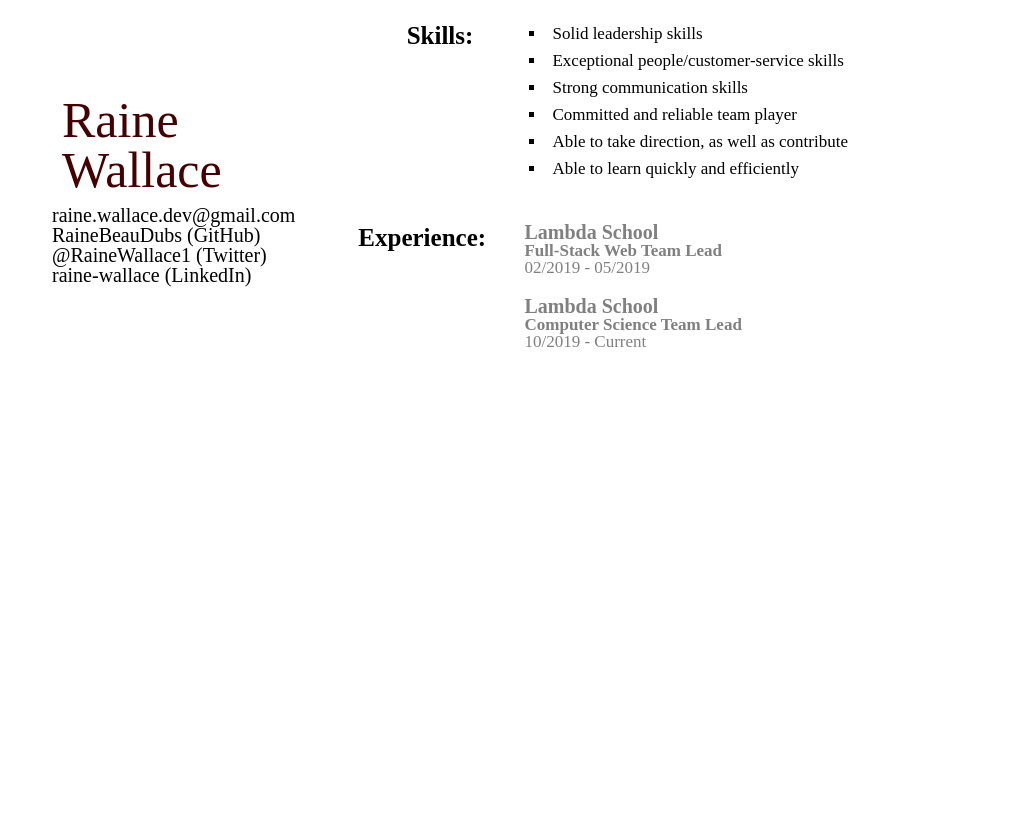
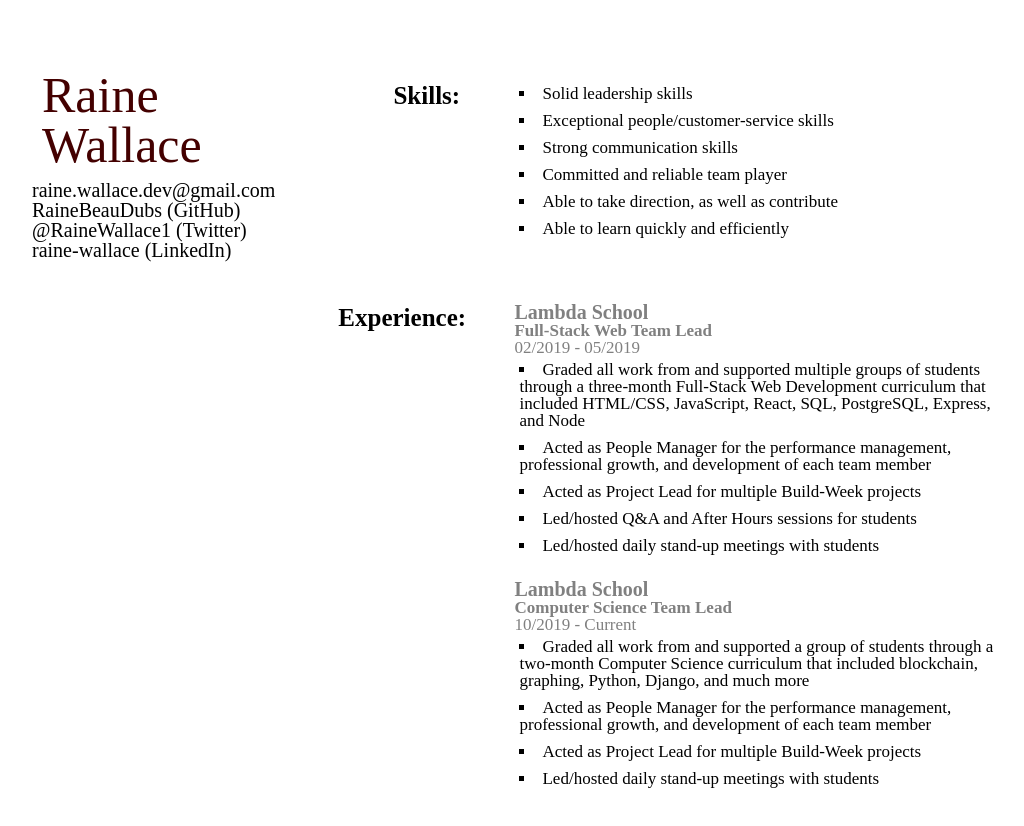
Before and after one commit to RaineBeauDubs/MyResume, a React (Create React App) app in the folder resume/: page / in a window 1280 px wide. Shown: the top 826 px of the page, without its empty margins (128-1152 px from the left). Before the commit the page ends 800 px from the top, so only its background shows below. Built offline with nearby package versions, Linux system fonts and the light colour scheme.

Commit message:
updated styles, updated experience

```diff
--- a/resume/src/App.js
+++ b/resume/src/App.js
@@ -10,8 +10,8 @@
   max-width: 1000px;
   display: flex;
   flex-direction: row;
-  align-items: center;
-  margin: 0 auto;
+  align-items: flex-start;
+  margin: 4rem auto;
 `;
 
 function App() {
--- a/resume/src/components/Experience.js
+++ b/resume/src/components/Experience.js
@@ -42,11 +42,24 @@
           <ExpTitle>Lambda School</ExpTitle>
           <ExpInfo>Full-Stack Web Team Lead</ExpInfo>
           <ExpDates>02/2019 - 05/2019</ExpDates>
+          <ExpList>
+            <ListItems>Graded all work from and supported multiple groups of students through a three-month Full-Stack Web Development curriculum that included HTML/CSS, JavaScript, React, SQL, PostgreSQL, Express, and Node</ListItems>
+            <ListItems>Acted as People Manager for the performance management, professional growth, and development of each team member</ListItems>
+            <ListItems>Acted as Project Lead for multiple Build-Week projects</ListItems>
+            <ListItems>Led/hosted Q&A and After Hours sessions for students</ListItems>
+            <ListItems>Led/hosted daily stand-up meetings with students</ListItems>
+          </ExpList>
         </ExpSec>
         <ExpSec>
           <ExpTitle>Lambda School</ExpTitle>
           <ExpInfo>Computer Science Team Lead</ExpInfo>
           <ExpDates>10/2019 - Current</ExpDates>
+          <ExpList>
+            <ListItems>Graded all work from and supported a group of students through a two-month Computer Science curriculum that included blockchain, graphing, Python, Django, and much more</ListItems>
+            <ListItems>Acted as People Manager for the performance management, professional growth, and development of each team member</ListItems>
+            <ListItems>Acted as Project Lead for multiple Build-Week projects</ListItems>
+            <ListItems>Led/hosted daily stand-up meetings with students</ListItems>
+          </ExpList>
         </ExpSec>
       </ResSectionRight>
     </ResSection>
--- a/resume/src/components/Header.js
+++ b/resume/src/components/Header.js
@@ -2,7 +2,7 @@
 import styled from 'styled-components';
 
 const Heading = styled.div`
-  margin: 4rem;
+  margin: 2rem;
 `;
 
 const Name = styled.h1`
--- a/resume/src/reusableStyles.js
+++ b/resume/src/reusableStyles.js
@@ -6,6 +6,7 @@
   justify-content: space-between;
   // align-items: center;
   font-size: 1.7rem
+  margin: 2rem;
 
   // border: 1px solid red;
 `;
```
